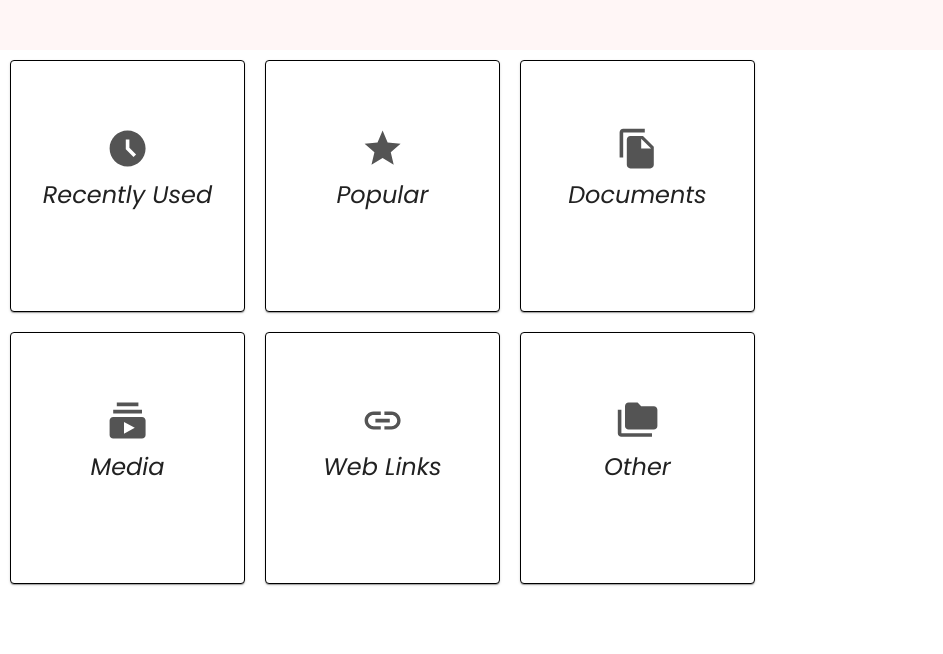
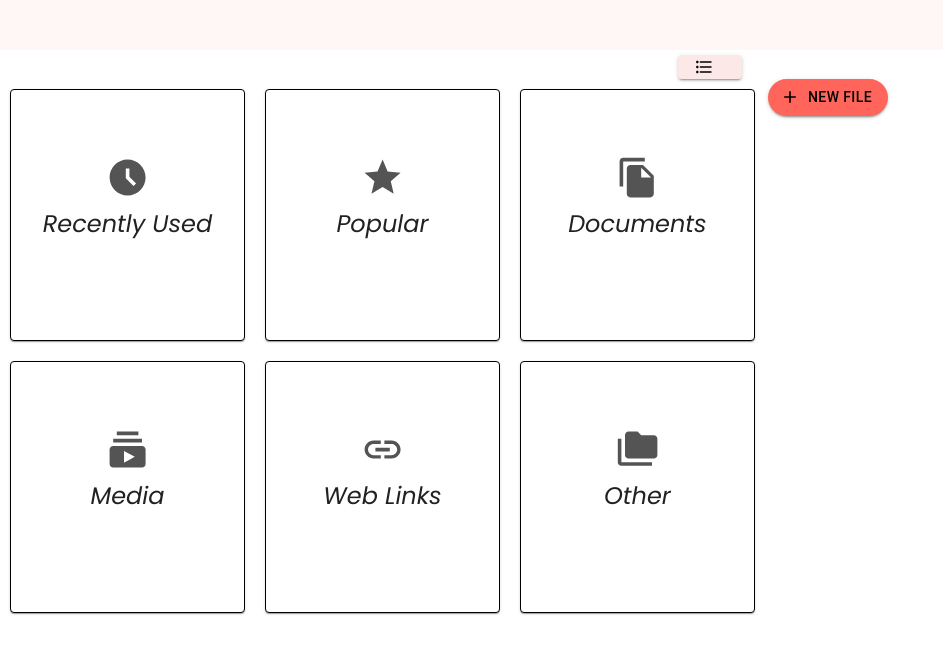
Before and after one commit to viktoriaidakieva/Gino, a React (Create React App) app in the folder gino/: page / in a window 1280 px wide. Shown: the top 654 px of the page, without its empty margins (0-943 px from the left). Built offline with nearby package versions, Linux system fonts and the light colour scheme.

Commit message:
chore: add sidebar new file button

```diff
--- a/gino/src/App.css
+++ b/gino/src/App.css
@@ -19,9 +19,19 @@
   align-items: center;
   justify-content: center;
   font-size: calc(10px + 2vmin);
-  color: white;
 }
 
 .App-link {
   color: #61dafb;
 }
+
+.App-content {
+  display: flex;
+}
+
+.Button-container {
+  display: flex;
+  justify-content: flex-end;
+  width: 58%;
+  margin-top: 5px;
+}
--- a/gino/src/App.js
+++ b/gino/src/App.js
@@ -1,13 +1,26 @@
 import logo from './icons/ginologo.jpg';
 import './App.css';
 import Dashboard from './components/Dashboard/Dashboard';
+import Sidebar from './components/Sidebar/Sidebar';
+
+import Button from '@mui/material/Button';
+import FormatListBulleted from '@mui/icons-material/FormatListBulleted';
 
 function App() {
   return (
     <div className="App">
       <header className="App-header">
       </header>
+      <div className="Button-container">
+      <Button
+        variant="contained"
+        style={{background: "#FDE8E8", color: "#000000", margin: "0px", padding: "2px"}}
+        startIcon={<FormatListBulleted />}></Button>
+      </div>
+      <div className="App-content">
       <Dashboard/>
+      <Sidebar/>
+      </div>
     </div>
   );
 }
--- /dev/null
+++ b/gino/src/components/Sidebar/Sidebar.css
@@ -0,0 +1,12 @@
+.SidebarContainer {
+  display: flex;
+  flex-direction: column;
+  flex-wrap: wrap;
+  justify-content: flex-start;
+  align-items: center;
+  align-content:flex-start;
+  padding-left: 0;
+  min-width: 5%;
+  min-height: 5%;
+  width: 20%;
+}
--- /dev/null
+++ b/gino/src/components/Sidebar/Sidebar.jsx
@@ -0,0 +1,20 @@
+
+import React from "react";
+import Button from '@mui/material/Button';
+import Add from '@mui/icons-material/Add';
+import "./Sidebar.css";
+
+function Sidebar() {
+  return (
+    <div className="SidebarContainer">
+      <Button
+        variant="contained"
+        style={{background: "#ff655a", color: "#000000", "border-radius": "50px"}}
+        startIcon={<Add />}>
+        New File
+      </Button>
+    </div>
+  )
+}
+
+export default Sidebar;
```
